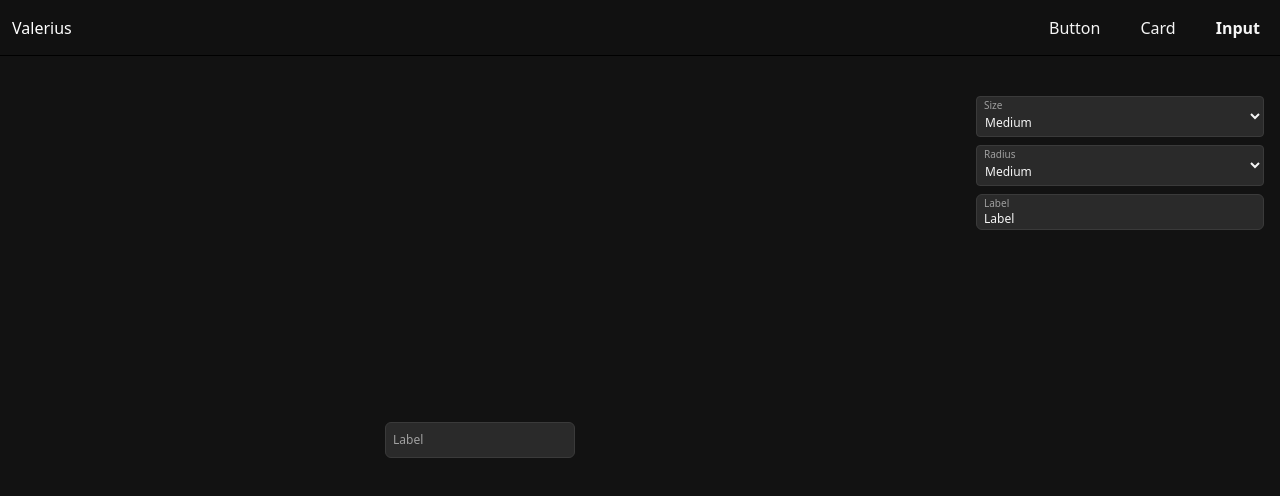
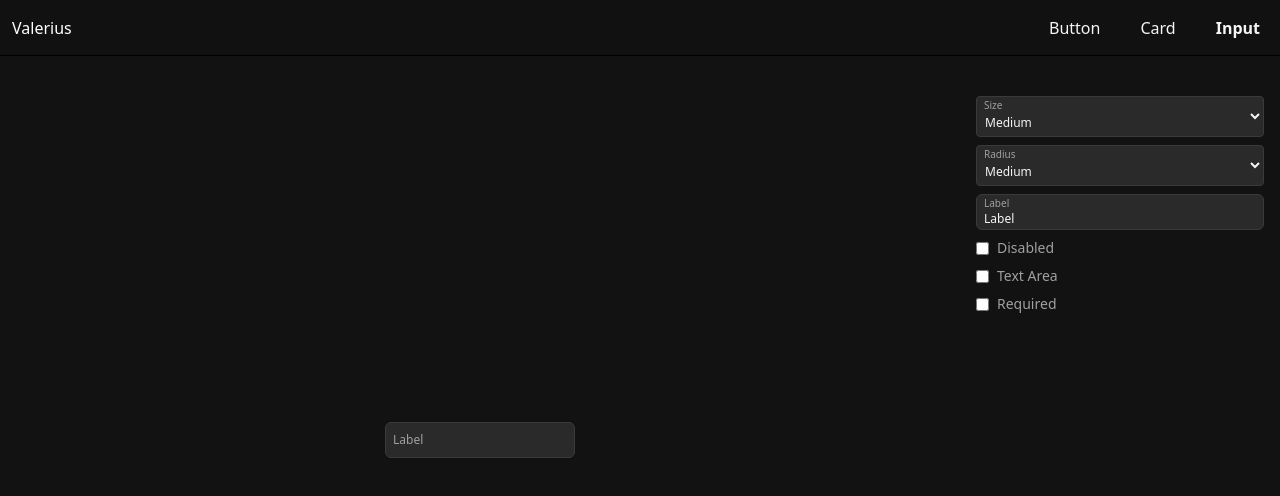
Before and after one commit to Villy-P/corekit-ui, a SvelteKit app: page /input in a window 1280 px wide. Shown: the top 496 px of the page. Built offline with nearby package versions, Linux system fonts and the light colour scheme.

Commit message:
feat: add disabled, required, and isTextArea props to FloatingInput component; update input page to include checkboxes for new props

```diff
--- a/src/components/FloatingInput.svelte
+++ b/src/components/FloatingInput.svelte
@@ -15,6 +15,7 @@
         onblur = undefined,
         isTextArea = false,
         required = false,
+        disabled = false,
         validInputRegex = undefined,
         size = "md",
         radius = "md",
@@ -82,9 +83,10 @@
 
     let labelClassFull = $derived(twMerge(isTextArea ? originalLabelClassTextArea : originalLabelClassInput, originalLabelClass));
     let divFullClass = $derived(size === "full" ? "w-full" : "");
+    let disabledClass = $derived(disabled ? "opacity-50 pointer-events-none" : "cursor-pointer");
 
     let selectedLabelClass = $derived(twMerge(isFocused || hasContent ? `${originalSelectedLabelClass} ${selectedLabelSizeClass}` : labelClassFull));
-    let combinedLabelClass = $derived(twMerge(defaultLabelClass, labelSizeClass, selectedLabelClass, labelClass));
+    let combinedLabelClass = $derived(twMerge(defaultLabelClass, labelSizeClass, disabledClass, selectedLabelClass, labelClass));
     let combinedClass = $derived(twMerge(defaultClass, sizeClasses, labelSizeClass, className, isValid ? "" : invalidClass));
     let combinedDivClass = $derived(twMerge(defaultDivClass, divFullClass, divClass));
 
@@ -115,6 +117,8 @@
             onblur={handleBlur}
             class={combinedClass}
             {required}
+            {disabled}
+            aria-disabled={disabled}
             style={customStyle}
             {...restProps}
         ></textarea>
@@ -126,6 +130,8 @@
             onblur={handleBlur}
             class={combinedClass}
             {required}
+            {disabled}
+            aria-disabled={disabled}
             style={customStyle}
             {...restProps}
         />
--- a/src/routes/input/+page.svelte
+++ b/src/routes/input/+page.svelte
@@ -27,16 +27,22 @@
     let size: SizeStyle = $state("md");
     let radius: SizeStyle = $state("md");
     let label: string = $state("Label");
+    let disabled: boolean = $state(false);
+    let isTextArea: boolean = $state(false);
+    let required: boolean = $state(false);
 </script>
 
 <div class="w-full h-screen flex pt-20">
     <div class="w-3/4 flex-center">
-        <FloatingInput {size} {radius} {label}/>
+        <FloatingInput {size} {radius} {label} {disabled} {isTextArea} {required}/>
     </div>
 
     <div class="w-1/4 p-4 flex flex-col gap-2">
         <FloatingSelect divClass="w-full" options={sizeOptions} bind:value={size} label="Size"/>
         <FloatingSelect divClass="w-full" options={sizeOptions} bind:value={radius} label="Radius"/>
         <FloatingInput divClass="w-full" bind:value={label} label="Label"/>
+        <Checkbox label="Disabled" bind:checked={disabled}/>
+        <Checkbox label="Text Area" bind:checked={isTextArea}/>
+        <Checkbox label="Required" bind:checked={required}/>
     </div>
 </div>
--- a/src/types/FloatingInput.ts
+++ b/src/types/FloatingInput.ts
@@ -9,6 +9,7 @@ export interface FloatingInputProps {
     value?: string;
     isTextArea?: boolean;
     required?: boolean;
+    disabled?: boolean;
     onfocus?: (e?: FocusEvent) => void;
     onblur?: (e?: FocusEvent) => void;
     validInputRegex?: RegExp;
```
